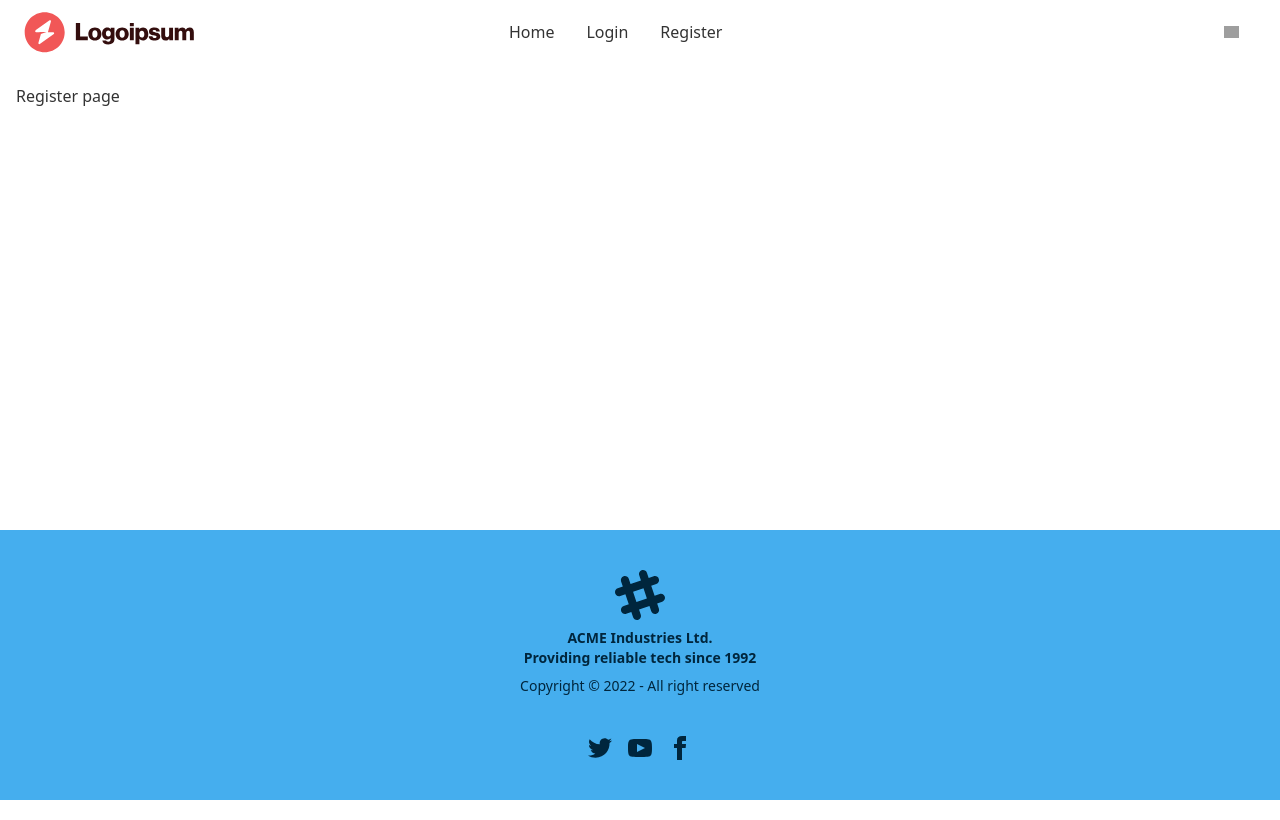
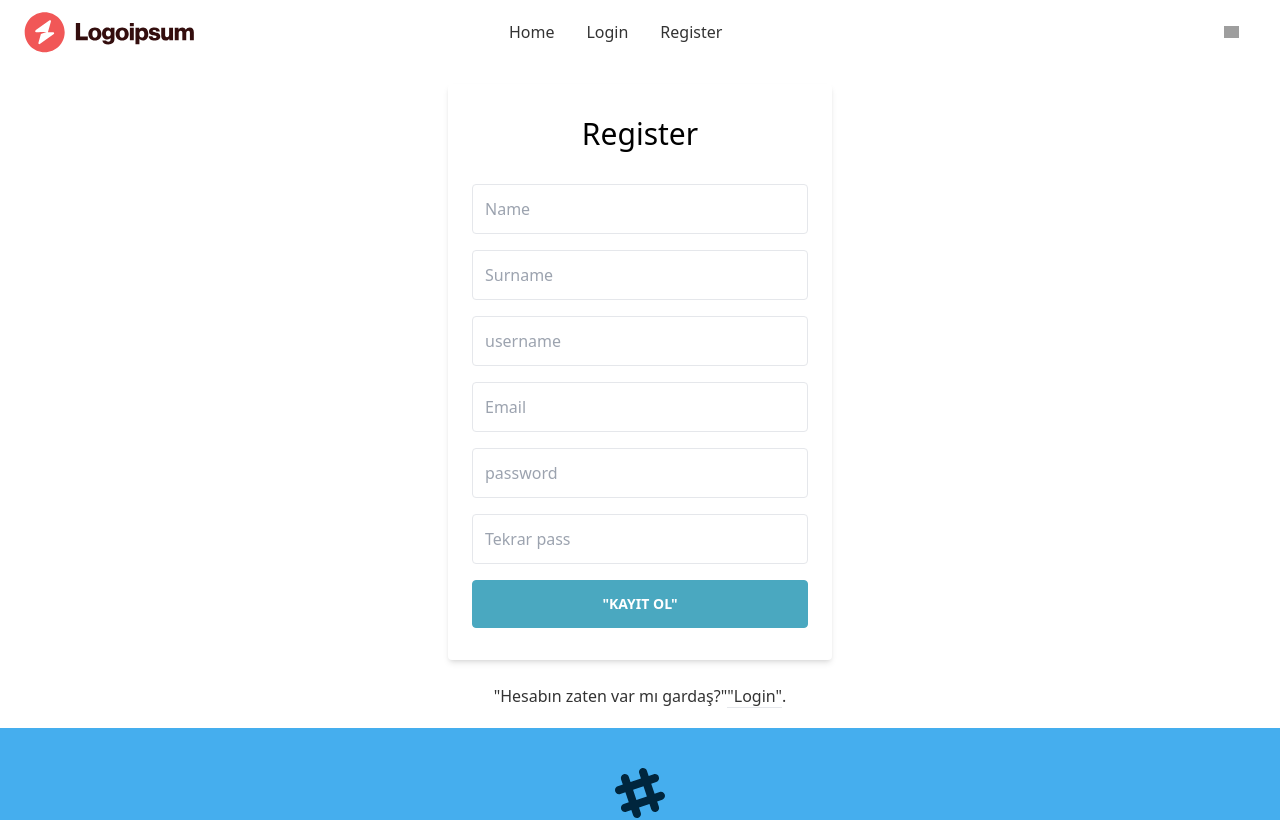
Before and after one commit to berkcanozbalci966/nestjs-auth-boilerplate, a Next.js app in the folder client/: page /register in a window 1280 px wide. Shown: the top 820 px of the page. Built offline with nearby package versions, Linux system fonts and the light colour scheme; no server answers; grey boxes are pictures that could not be loaded.

Commit message:
httpclient hook removed unnes codes & registerpage transformed

```diff
--- a/client/components/dashboard.tsx
+++ b/client/components/dashboard.tsx
@@ -12,6 +12,7 @@ const Dashboard = () => {
     <>
       <div>Dashboard</div>
       ID: {user.id}
+      <br />
       LANG : {language}
       <br />
       Hello : {tl("hello")}
--- a/client/hooks/useHttpClient.ts
+++ b/client/hooks/useHttpClient.ts
@@ -1,5 +1,4 @@
 import axios, { AxiosRequestConfig, AxiosInstance } from "axios";
-import HttpClient from "../utils/http-client";
 import { useContext, useEffect } from "react";
 import AuthContext from "../context/AuthProvider";
 
@@ -13,6 +12,7 @@ const config: AxiosRequestConfig = {
 };
 
 const _axios: AxiosInstance = axios.create(config);
+
 const useHttpClient = () => {
   const { auth, setAuth } = useContext(AuthContext);
 
@@ -45,9 +45,6 @@ const useHttpClient = () => {
 
     const requestInterceptor = _axios.interceptors.request.use((config) => {
       if (config.headers) {
-        if (!config.headers["Authorization"]) {
-          config.headers["Authorization"] = `Bearer ${auth.accessToken}`;
-        }
         config.headers["Authorization"] = `Bearer ${auth.accessToken}`;
       }
       return config;
--- a/client/pages/register.tsx
+++ b/client/pages/register.tsx
@@ -9,129 +9,113 @@ import AuthService from "../services/auth.service";
 import { yupResolver } from "@hookform/resolvers/yup";
 import AlertComponent from "../components/form/alert";
 import { RegisterSchema } from "../validations/register.schema";
+import Link from "next/link";
 
 const authService = new AuthService();
 
-// function RegisterPage() {
-//   const { setAuth, auth, setUser } = useContext(AuthContext);
-//   const router = useRouter();
-//   const {
-//     register,
-//     handleSubmit,
-//     formState: { errors },
-//   } = useForm({
-//     resolver: yupResolver(RegisterSchema),
-//   });
+function RegisterPage() {
+  const { setAuth, auth, setUser } = useContext(AuthContext);
+  const router = useRouter();
+  const {
+    register,
+    handleSubmit,
+    formState: { errors },
+  } = useForm({
+    resolver: yupResolver(RegisterSchema),
+  });
 
-//   async function onSubmit(event: any) {
-//     try {
-//       const { passwordRepeat, ...dataWithoutRepeatedPassword } = event;
+  async function onSubmit(event: any) {
+    try {
+      const { passwordRepeat, ...dataWithoutRepeatedPassword } = event;
 
-//       const response: any = await authService.register(
-//         dataWithoutRepeatedPassword
-//       );
+      const response: any = await authService.register(
+        dataWithoutRepeatedPassword
+      );
 
-//       setUser((prev: any) => ({ ...prev, ...response.user }));
+      setUser((prev: any) => ({ ...prev, ...response.user }));
 
-//       router.push("/");
+      router.push("/");
 
-//       console.log(response);
-//     } catch (error) {
-//       setAuth((prev: any) => {
-//         return { ...prev, name: "Error" };
-//       });
-//     }
-//   }
+      console.log(response);
+    } catch (error) {
+      setAuth((prev: any) => {
+        return { ...prev, name: "Error" };
+      });
+    }
+  }
 
-//   return (
-//     <div className="container max-w-sm mx-auto flex-1 flex flex-col items-center mt-5 mb-5">
-//       <div className="bg-white px-6 py-8 rounded shadow-md text-black w-full">
-//         <h1 className="mb-8 text-3xl text-center"> Register Page </h1>
+  return (
+    <div className="container max-w-sm mx-auto flex-1 flex flex-col items-center mt-5">
+      <div className="bg-white px-6 py-8 rounded shadow-md text-black w-full">
+        <h1 className="mb-8 text-3xl text-center"> {"Register"}</h1>
 
-//         <form onSubmit={handleSubmit(onSubmit)} className="flex flex-col gap-4">
-//           <div className="flex">
-//             <div className="mr-2">
-//               <div className="mb-2 block">
-//                 <Label htmlFor="Name" value="Name" />
-//               </div>
-//               <TextInput id="Name" {...register("name")} />
-//               {errors.name && <AlertComponent message="Name error!" />}
-//             </div>
+        <form onSubmit={handleSubmit(onSubmit)}>
+          <input
+            type="text"
+            className="block border border-grey-light w-full p-3 rounded"
+            {...register("name")}
+            placeholder="Name"
+          />
+          {errors.name && <AlertComponent message="Name error!" />}
 
-//             <div>
-//               <div className="mb-2 block">
-//                 <Label htmlFor="Surname" value="Surname" />
-//               </div>
-//               <TextInput id="Surname" {...register("surname")} />
-//               {errors.surname && <AlertComponent message="Surname error!" />}
-//             </div>
-//           </div>
+          <input
+            type="text"
+            className="block border border-grey-light w-full p-3 rounded mt-4"
+            {...register("surname")}
+            placeholder="Surname"
+          />
+          {errors.surname && <AlertComponent message="Surname error!" />}
+          <input
+            type="text"
+            className="block border border-grey-light w-full p-3 rounded mt-4"
+            {...register("username")}
+            placeholder="username"
+          />
+          {errors.username && <AlertComponent message="UserName error!" />}
 
-//           <div>
-//             <div className="mb-2 block">
-//               <Label htmlFor="username" value="Username" />
-//             </div>
-//             <TextInput id="username" {...register("username")} />
-//             {errors.username && <AlertComponent message="Name error!" />}
-//           </div>
+          <input
+            type="text"
+            className="block border border-grey-light w-full p-3 rounded mt-4"
+            {...register("email")}
+            placeholder="Email"
+          />
+          {errors.email && <AlertComponent message="Email error!" />}
 
-//           <div>
-//             <div className="mb-2 block">
-//               <Label htmlFor="email" value="Your email" />
-//             </div>
-//             <TextInput
-//               id="email"
-//               placeholder="name@flowbite.com"
-//               {...register("email")}
-//             />
-//             {errors.email && <AlertComponent message="Email error!" />}
-//           </div>
+          <input
+            type="password"
+            className="block border border-grey-light w-full p-3 rounded mt-4"
+            {...register("password")}
+            placeholder="password"
+          />
+          {errors.password && <AlertComponent message="Password error!" />}
+          <input
+            type="password"
+            className="block border border-grey-light w-full p-3 rounded mt-4"
+            {...register("passwordRepeat")}
+            placeholder="Tekrar pass"
+          />
+          {errors.passwordRepeat && (
+            <AlertComponent message="Password again!" />
+          )}
 
-//           <div>
-//             <div className="mb-2 block">
-//               <Label htmlFor="password2" value="Your password" />
-//             </div>
-//             <TextInput
-//               type="password"
-//               shadow={true}
-//               {...register("password")}
-//             />
-//             {errors.password && <AlertComponent message="Password error!" />}
-//           </div>
-//           <div>
-//             <div className="mb-2 block">
-//               <Label htmlFor="repeat-password" value="Repeat password" />
-//             </div>
-//             <TextInput
-//               type="password"
-//               shadow={true}
-//               {...register("passwordRepeat")}
-//             />
-//             {errors.passwordRepeat && (
-//               <AlertComponent message="Password again!" />
-//             )}
-//           </div>
-//           <div className="flex items-center gap-2">
-//             <Checkbox id="agree" />
-//             <Label htmlFor="agree">
-//               I agree with the{" "}
-//               <a
-//                 href="/forms"
-//                 className="text-blue-600 hover:underline dark:text-blue-500"
-//               >
-//                 terms and conditions
-//               </a>
-//             </Label>
-//           </div>
-//           <Button type="submit">Register new account</Button>
-//         </form>
-//       </div>
-//     </div>
-//   );
-// }
+          <button
+            type="submit"
+            className="w-full text-center py-3 rounded btn btn-info text-white mt-4"
+          >
+            "Kayıt ol"
+          </button>
+        </form>
+      </div>
 
-function RegisterPage() {
-  return <h1>Register page</h1>;
+      <div className="text-grey-dark mt-6">
+        "Hesabın zaten var mı gardaş?"
+        <Link href={{ pathname: "/login" }}>
+          <a className="no-underline border-b border-blue text-blue">"Login"</a>
+        </Link>
+        .
+      </div>
+    </div>
+  );
 }
 
 export default WithSecureLayout(RegisterPage);
```
